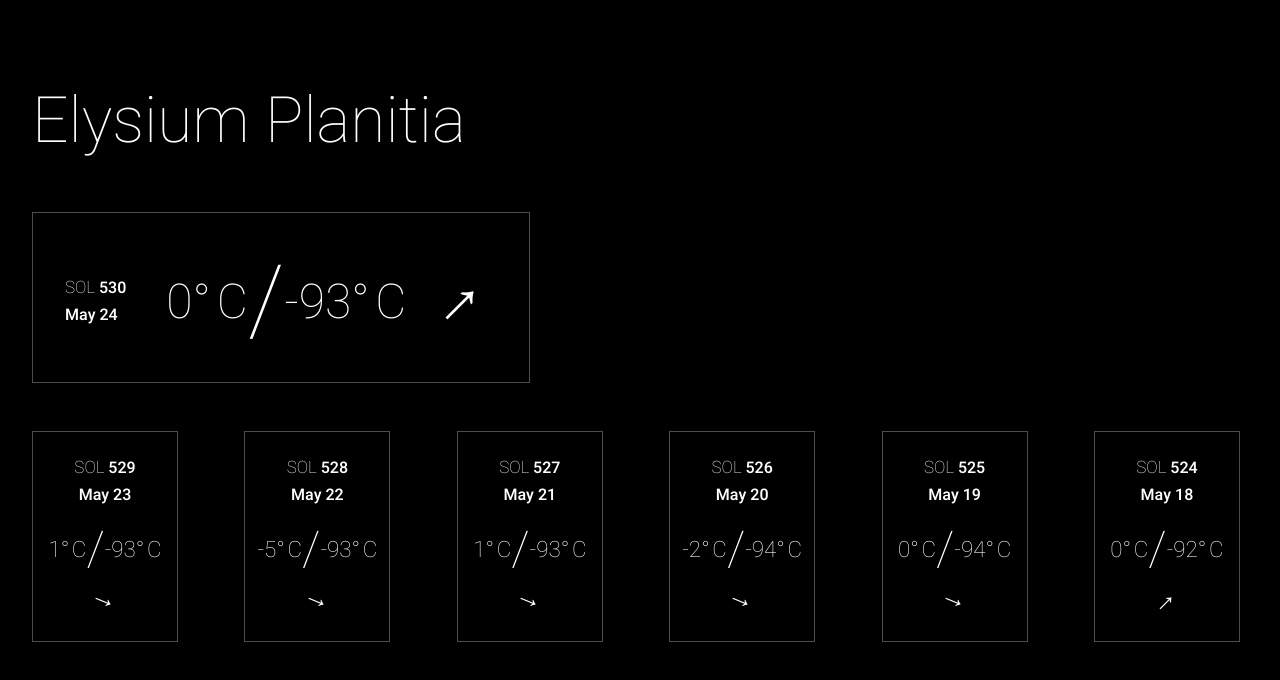
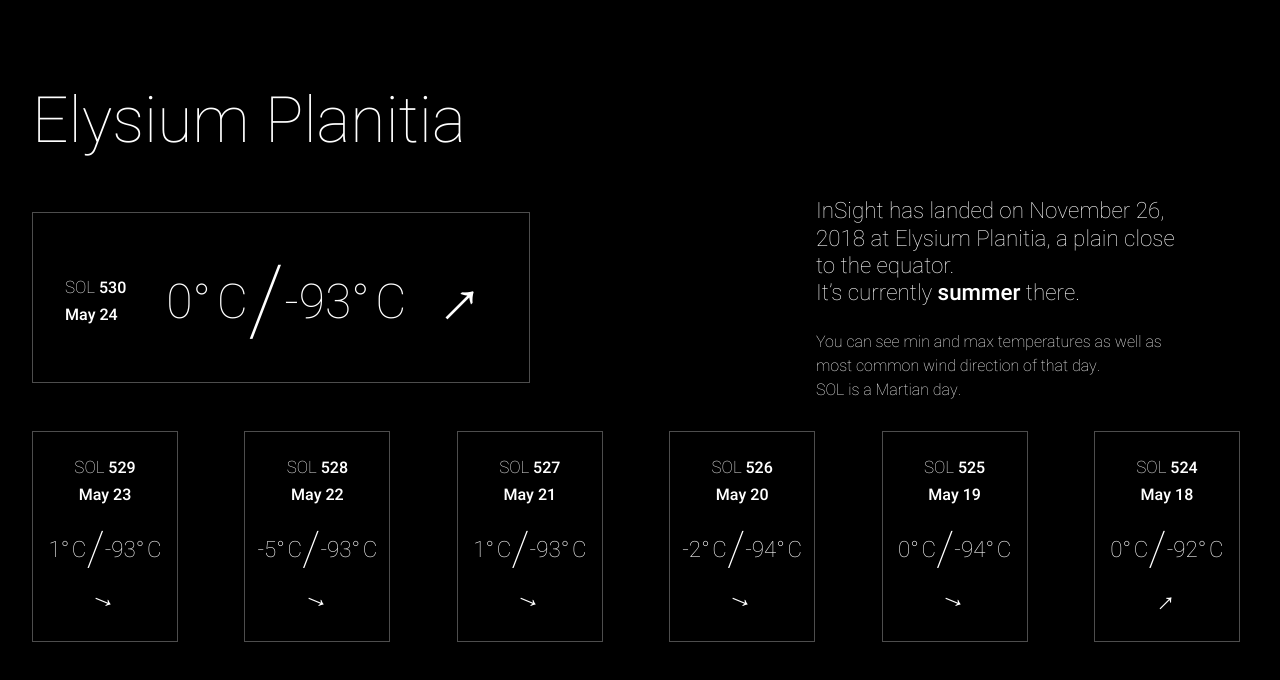
Before and after one commit to Zemke/mars, a plain HTML site: page index.html in a window 1280 px wide. Drawn offline with Linux system fonts and the light colour scheme.

Commit message:
Description

```diff
--- a/index.html
+++ b/index.html
@@ -20,6 +20,17 @@
   <div id="latest" class="trans">
   </div>
 
+  <div class="description">
+    <p>
+      InSight has landed on November 26, 2018 at Elysium Planitia, a plain close to the equator.<br>
+      It’s currently <span id="season"></span> there.
+    </p>
+    <p>
+      You can see min and max temperatures as well as most common wind direction of that day.<br>
+      SOL is a Martian day.
+    </p>
+  </div>
+
   <div id="header" class="trans">
   </div>
 
--- a/main.css
+++ b/main.css
@@ -153,3 +153,24 @@
   font-weight: 500;
   font-size: 1.7rem;
 }
+
+.description {
+  position: absolute;
+  text-shadow: 0 0 .3rem black;
+  right: 6rem;
+  top: 11rem;
+  width: 23rem;
+}
+
+.description > p:first-child {
+  font-size: 1.4rem;
+  line-height: 1.7rem;
+}
+
+.description > p:last-child {
+  font-size: 1rem;
+}
+
+#season {
+  font-weight: 500;
+}
--- a/script.js
+++ b/script.js
@@ -50,7 +50,8 @@
   const AT = data[sol]['AT'];
   const lastUtc = new Date(data[sol]['Last_UTC']);
   document.getElementById('latest').innerHTML =
-    createBox(sol, lastUtc, AT, data[sol]["WD"]["most_common"])
+    createBox(sol, lastUtc, AT, data[sol]["WD"]["most_common"]);
+  document.getElementById('season').textContent = data[sol]["Season"];
 }
 
 function others(data) {
```
